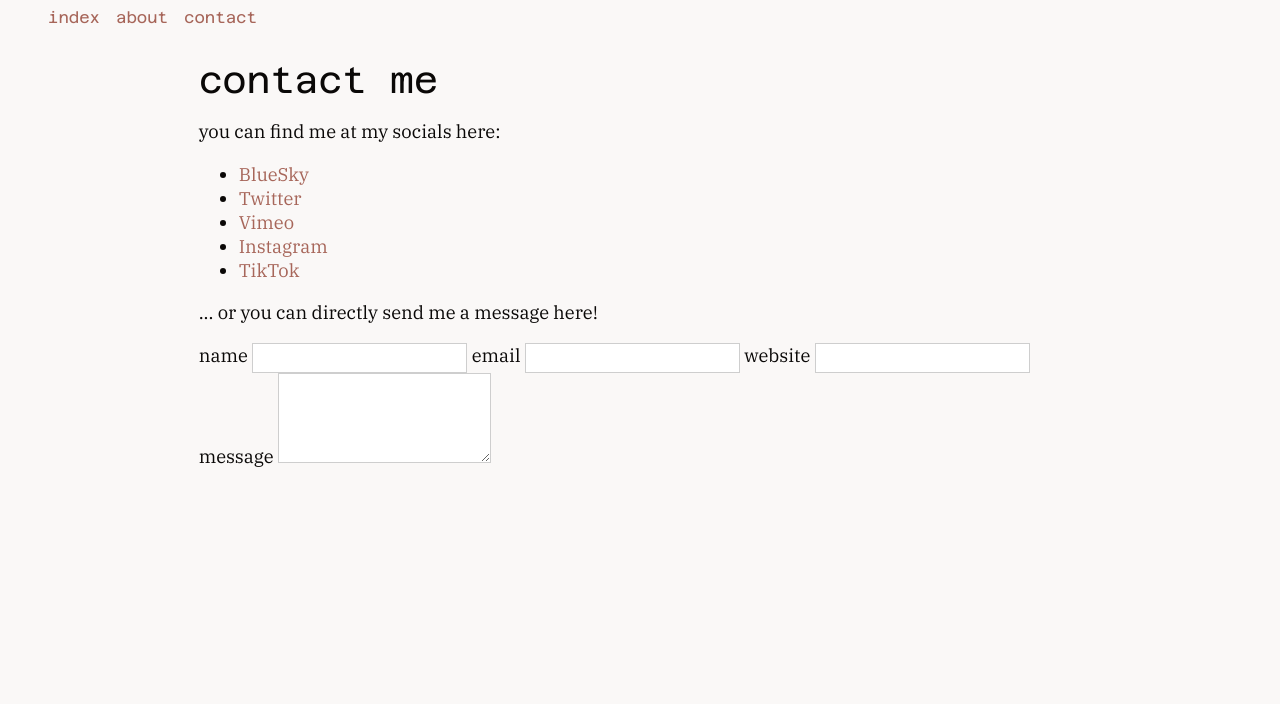
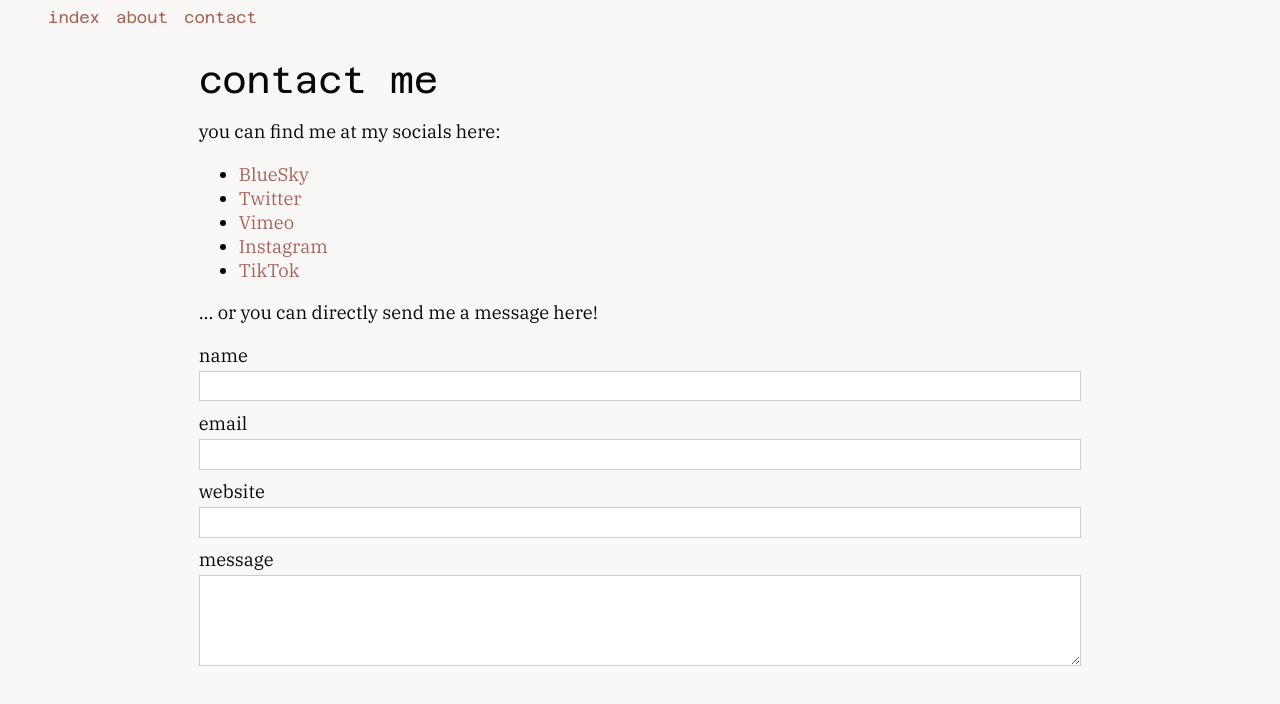
Before and after one commit to jasonfilms/pages-cms-svelte, a SvelteKit app: page /contact in a window 1280 px wide. Shown: the top 704 px of the page. Built offline with nearby package versions, Linux system fonts and the light colour scheme.

Commit message:
add structure to about page and style contact

```diff
--- a/src/lib/components/Nav.svelte
+++ b/src/lib/components/Nav.svelte
@@ -1,4 +1,11 @@
+<script lang="ts">
+  let mobile = $state(false);
+</script>
+
 <nav>
+  {#if mobile}
+    <button aria-label="Toggle menu">Menu</button>
+  {/if}
   <ul>
     <li><a href="/">index</a></li>
     <li><a href="/about">about</a></li>
--- a/src/routes/+page.svelte
+++ b/src/routes/+page.svelte
@@ -33,6 +33,7 @@
               bp.open({
                 items: links,
                 el: e.currentTarget,
+                scale: 0.75
               });
             }}
           >
--- a/src/routes/contact/+page.svelte
+++ b/src/routes/contact/+page.svelte
@@ -34,3 +34,17 @@
     <textarea rows="5" required></textarea>
   </label>
 </form>
+
+<style>
+  form {
+    display: flex;
+    flex-flow: column wrap;
+    gap: 0.5em;
+
+    label {
+      display: flex;
+      flex-flow: column wrap;
+      gap: 0.25em;
+    }
+  }
+</style>
--- a/svelte.config.js
+++ b/svelte.config.js
@@ -9,6 +9,9 @@ const config = {
 	// for more information about preprocessors
 	preprocess: [vitePreprocess(), mdsvex({
 		extensions: [".svelte.md", ".md"],
+		layout: {
+			about: "./src/lib/components/AboutLayout.svelte",
+		},
 	})],
 
 	kit: {
```
Also changed, not shown: src/lib/components/AboutLayout.svelte (added, +22 -0 lines), src/routes/about/+page.md (+4 -2 lines), .pages.yml.
